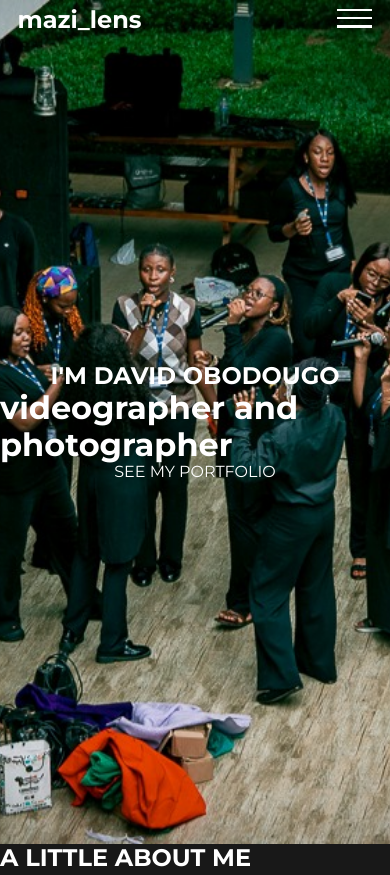
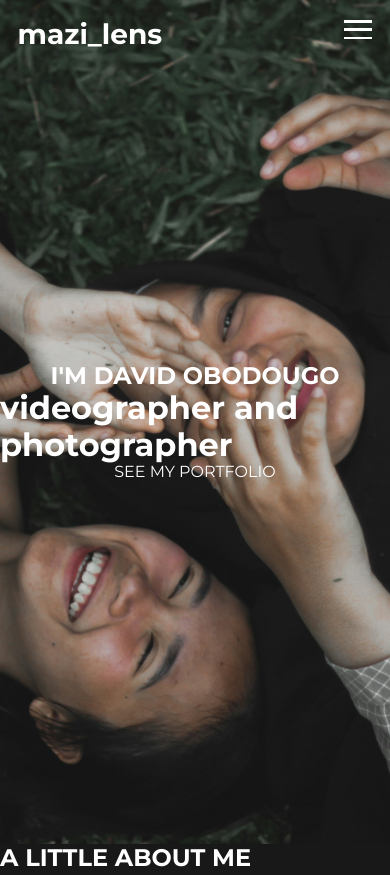
Before and after one commit to DeborahImaji/lensmith, a plain HTML site: page index.html in a window 390 px wide. Shown: the top 875 px of the page. Drawn offline with Linux system fonts and the light colour scheme.

Commit message:
Imported images for the home section

```diff
--- a/css/style.css
+++ b/css/style.css
@@ -72,7 +72,7 @@ header {}
 }
 
 .navbar-brand {
-    font-size: 1.5rem;
+    font-size: 1.75rem;
     font-weight: 700;
 }
 
@@ -112,7 +112,7 @@ header {}
     margin: 0.17rem 0;
     transition: all 0.3s ease;
     transform-origin: center;
-    width: 2.2rem;
+    width: 1.8rem;
 }
 
 .hamburger.active .hamburger-line:nth-child(1) {
@@ -184,7 +184,7 @@ header {}
 
 .home {
     align-items: center;
-    background-image: url('../assets/images/hero-image-1.jpg');
+    background-image: url('../assets/images/portfolio-image1.jpg');
     background-position: center center;
     background-repeat: no-repeat;
     background-size: cover;
@@ -210,6 +210,11 @@ footer {}
 @media screen and (max-width: 992px) {
 
     /* HAMBURGER MENU */
+    .navbar,
+    .hamburger {
+        padding: 4.5% 4.5%;
+    }
+
     .navbar-right {
         display: none;
     }
```
Also changed, not shown: assets/images/hero-image-1.jpg (deleted), assets/images/hero-image-2.jpg (deleted), assets/images/portfolio-image1.jpg (added), 2 other files.
